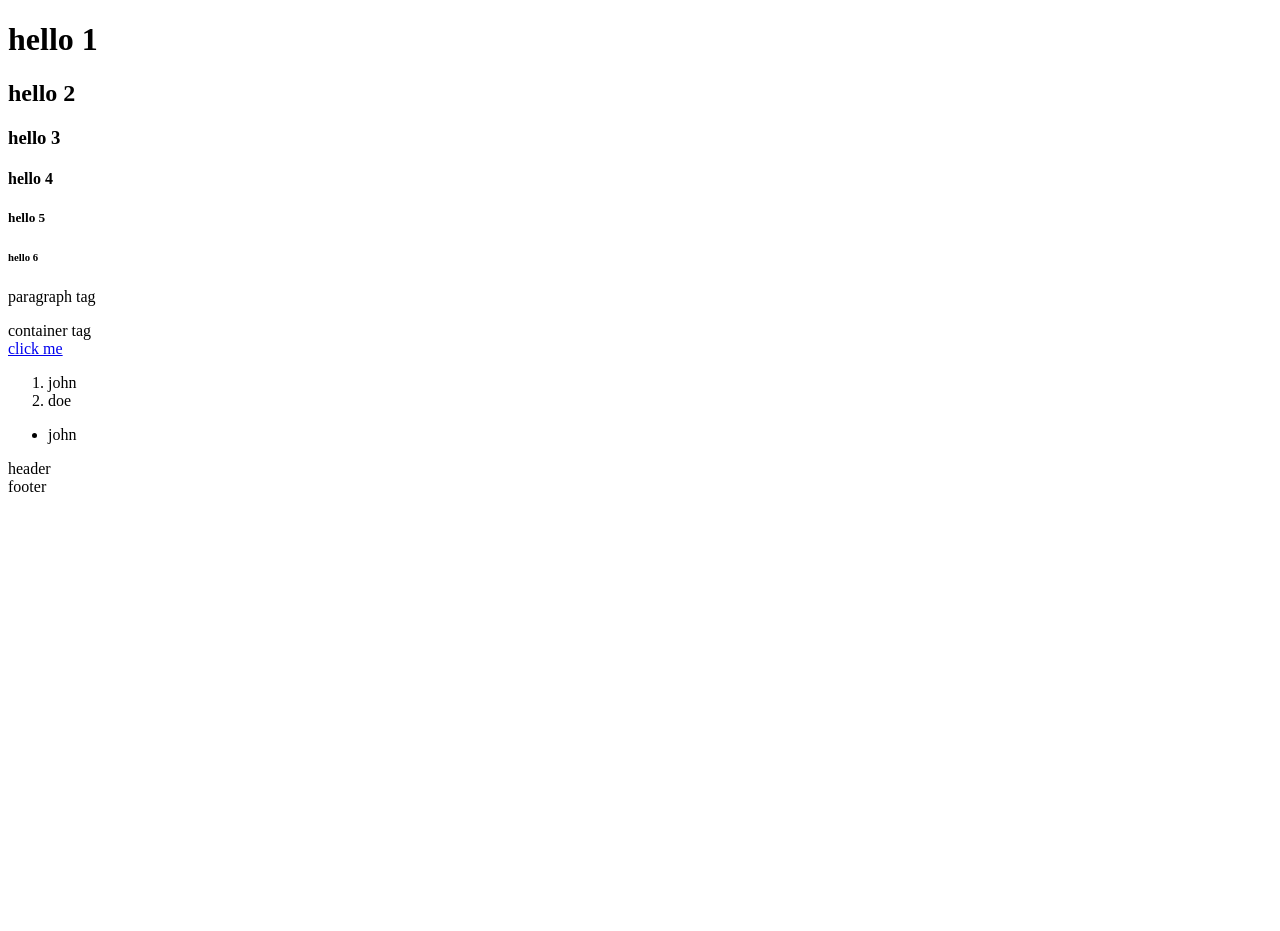
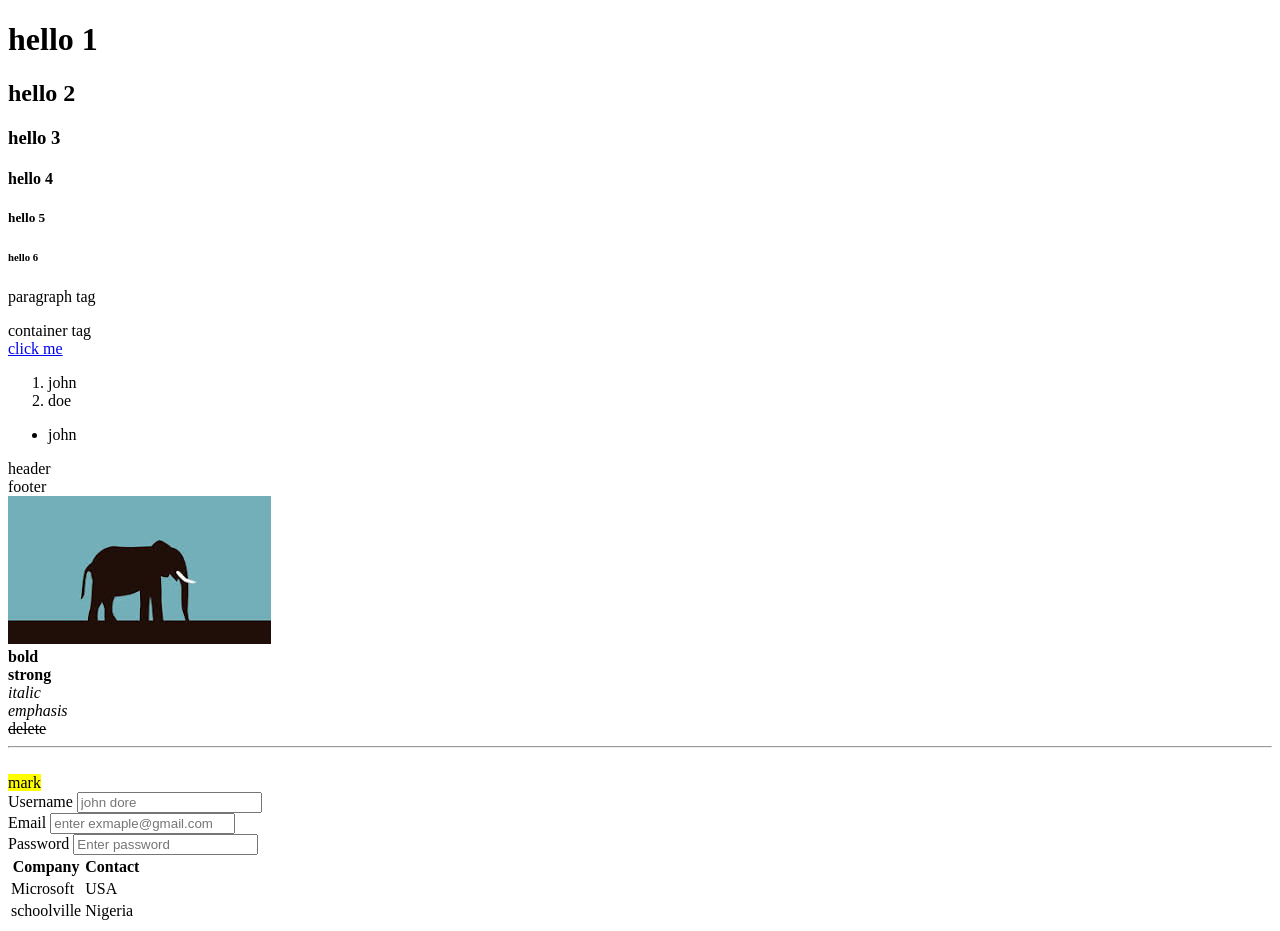
Before and after one commit to nicefundz/html, a plain HTML site: page index.html in a window 1280 px wide. Before the commit the page ends 800 px from the top, so only its background shows below. Drawn offline with Linux system fonts and the light colour scheme.

Commit message:
update index.html

```diff
--- a/index.html
+++ b/index.html
@@ -1,10 +1,18 @@
-<!DOCTYPE html>
+<!doctype html>
 <html lang="en">
   <head>
-    <meta charset="UTF-8">
-    <meta name="viewport" content="width=device-width, initial-scale=1.0">
+    <meta charset="UTF-8" />
+    <meta name="viewport" content="width=device-width, initial-scale=1.0" />
     <!-- title tag -->
-    <title>Document</title>
+    <title>nicefund</title>
+    <!-- open graph tags-->
+    <meta property="og:type" content="website" />
+    <meta property="og:locale" content="en_US" />
+    <meta property="og:site_name" content="name of the site" />
+    <meta proprety="og:title" content="nicefund" />
+    <meta proprety="og:description" content="na me get the site" />
+    <meta property="og:url" content="https//website.com" />
+    <meta property="og:image" content="https//website.com/banner.jpg" />
   </head>
   <body>
     <!--heading tag-  -->
@@ -35,5 +43,58 @@
     <header>header</header>
     <!-- footer tag -->
     <footer>footer</footer>
+
+    <!-- imag tag -->
+    <img src="/download (4).jpg" alt="elephnt image" />
+    <!-- breatk tag -->
+    <br />
+    <!-- bold tag -->
+    <b>bold</b>
+    <br />
+    <!-- strong tag -->
+    <strong>strong</strong>
+    <br />
+    <!-- italic tag -->
+    <i>italic</i>
+    <br />
+    <!-- emphasis -->
+    <em>emphasis</em>
+    <br />
+    <!-- delete tag -->
+    <del>delete</del>
+    <br />
+    <!-- line tag(horizonta) -->
+    <hr />
+    <br />
+    <!-- hightlight/mark tag -->
+    <mark>mark</mark>
+    <br />
+    <!-- form tag -->
+    <form action="">
+      <!-- label tag -->
+      <label>Username</label>
+      <input type="text" placeholder="john dore" />
+      <br />
+      <label>Email</label>
+      <input type="email" placeholder="enter exmaple@gmail.com" />
+      <br />
+      <label for="">Password</label>
+      <input type="Password" placeholder="Enter password" />
+    </form>
+    <!-- table tag -->
+    <table>
+      <tr>
+        <th>Company</th>
+        <th>Contact</th>
+      </tr>
+      <tr>
+        <td>Microsoft</td>
+        <td>USA</td>
+      </tr>
+      <tr>
+        <td>schoolville</td>
+        <td>Nigeria</td>
+      </tr>
+    </table>
   </body>
 </html>
```
Also changed, not shown: download (4).jpg (added). Lines whose indentation alone changed are shown as unchanged.
